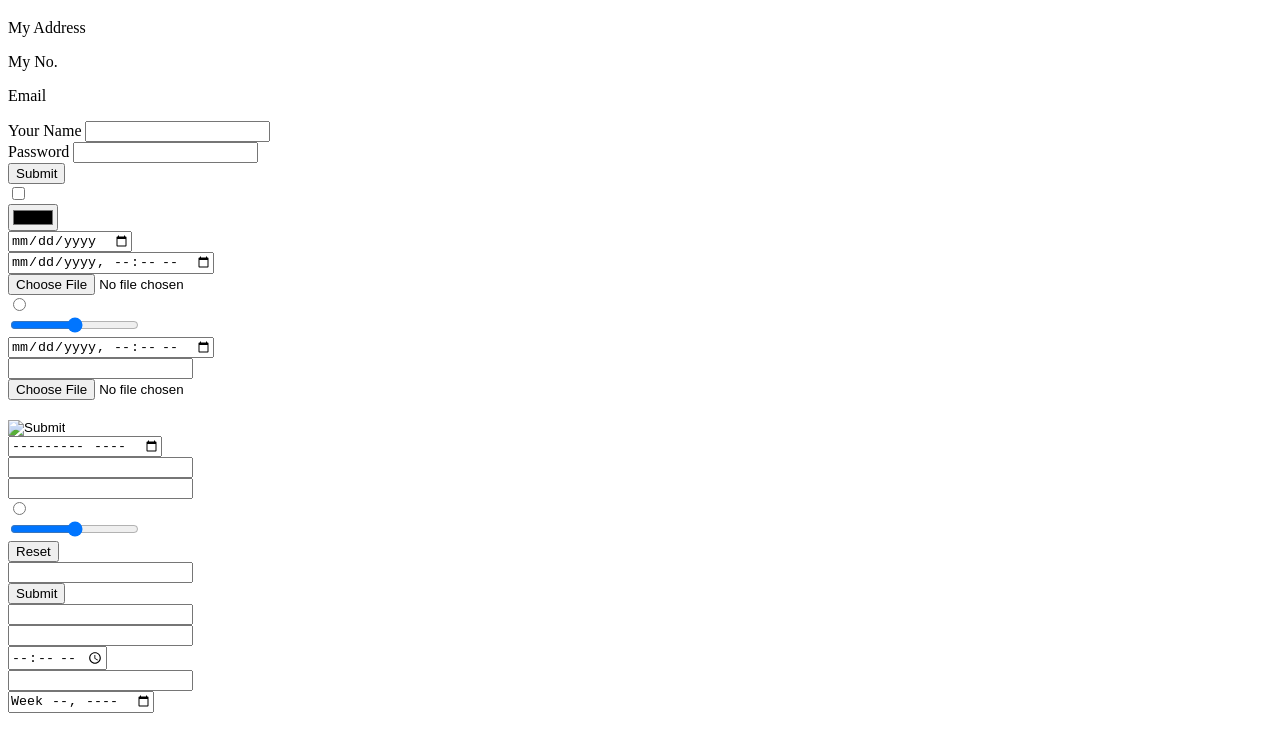
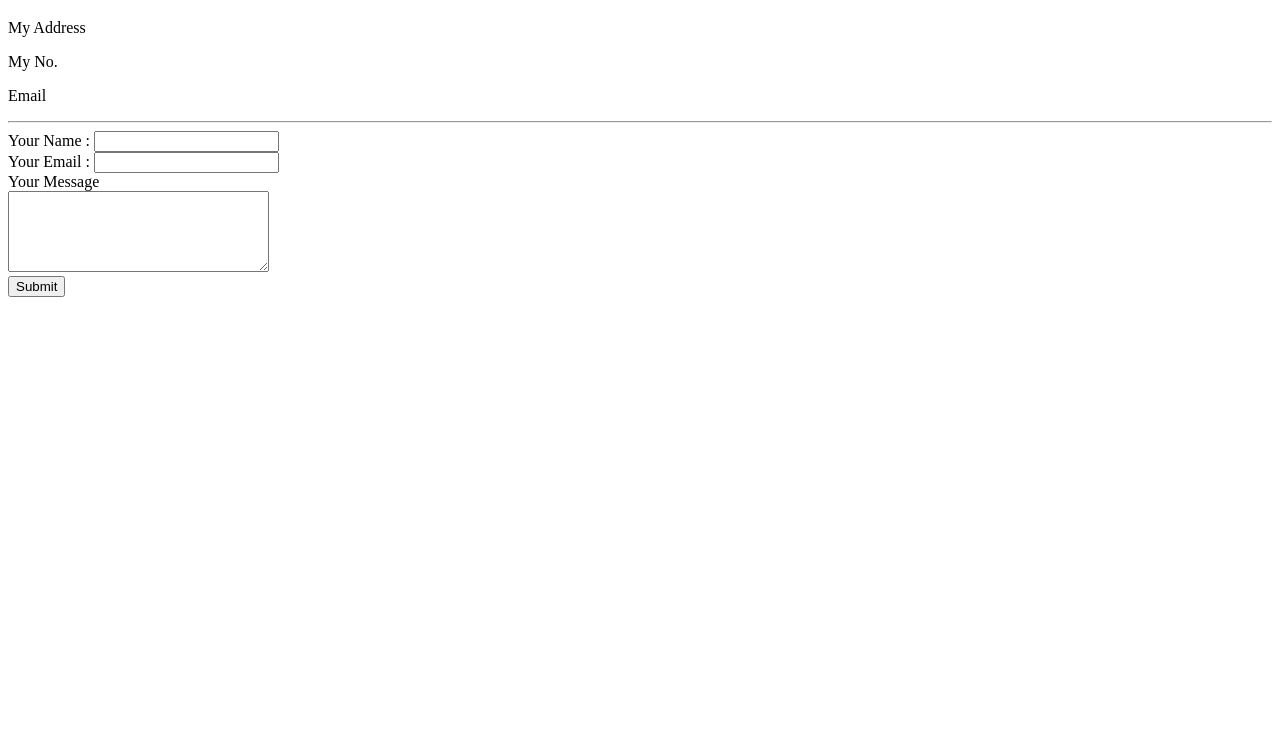
Before and after one commit to Gaurav-84/cv, a plain HTML site: page contact.html in a window 1280 px wide. Shown: the part 61-800 px from the top of the page. Drawn offline with Linux system fonts and the light colour scheme.

Commit message:
Update contact.html

```diff
--- a/contact.html
+++ b/contact.html
@@ -10,38 +10,15 @@
     <p>My Address</p>
     <p>My No.</p>
     <p>Email</p>
-
-<form action="index.html">
-    <label for="">Your Name</label>
-    <input type="text"><br>
-    <label>Password</label>
-    <input type="password"><br>
-    <input type="submit"><br>
-    <input type="checkbox"><br>
-    <input type="color"><br>
-    <input type="date"><br>
-    <input type="datetime-local"><br>
-    <input type="file"><br>
-    <input type="radio"><br>
-    <input type="range"><br>
-    <input type="datetime-local"><br>
-<input type="email"><br>
-<input type="file"><br>
-<input type="hidden"><br>
-<input type="image"><br>
-<input type="month"><br>
-<input type="number"><br>
-<input type="password"><br>
-<input type="radio"><br>
-<input type="range"><br>
-<input type="reset"><br>
-<input type="search"><br>
-<input type="submit"><br>
-<input type="tel"><br>
-<input type="text"><br>
-<input type="time"><br>
-<input type="url"><br>
-<input type="week">
+<hr>
+<form action="mailto:gauravsarvaiya91@gmail.com" enctype="text/plain">
+    <label>Your Name : </label>
+    <input type="text" name = "yourName"><br>
+    <label for="">Your Email : </label>
+    <input type="email" name =  "yourEmail"><br>
+    <label for="">Your Message</label><br>
+    <textarea name="yourMsg" id="" cols="30" rows="05"></textarea><br>
+    <input type="submit">
 </form>
 </body>
 </html>
```
